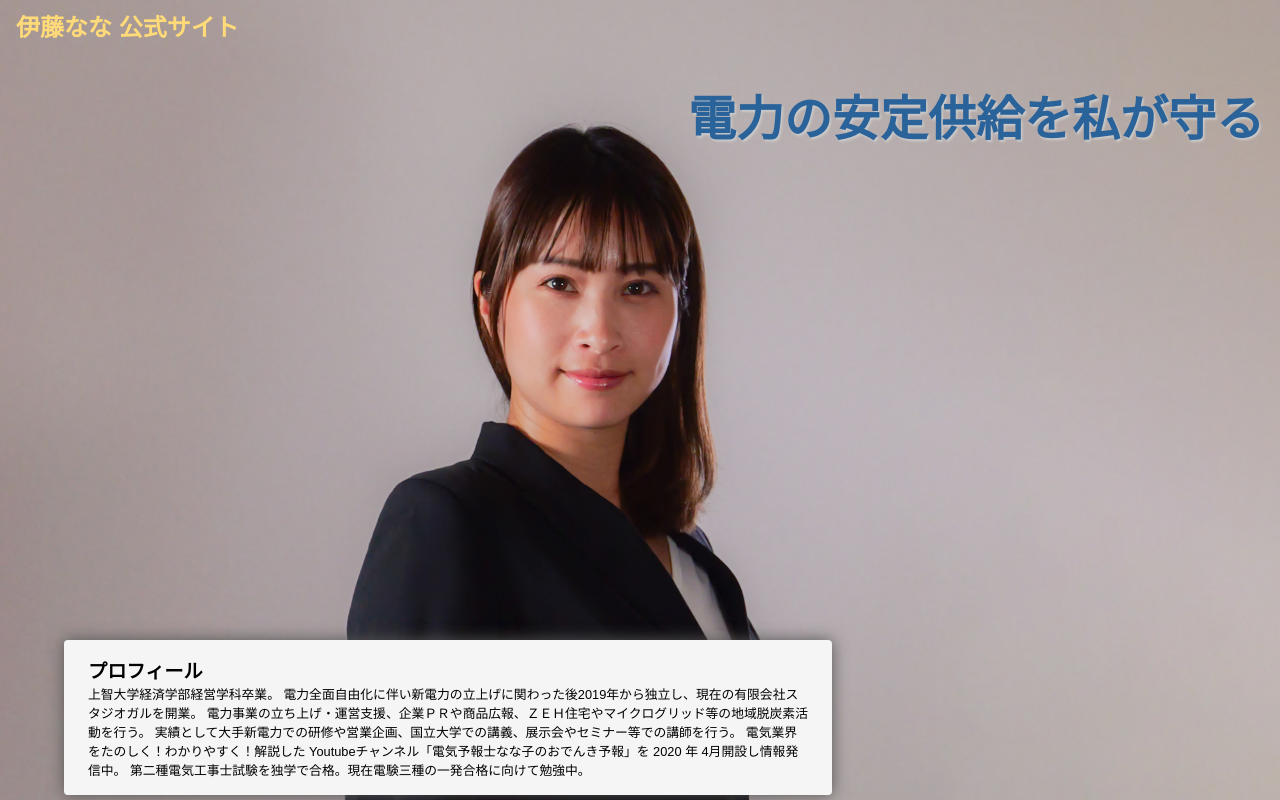
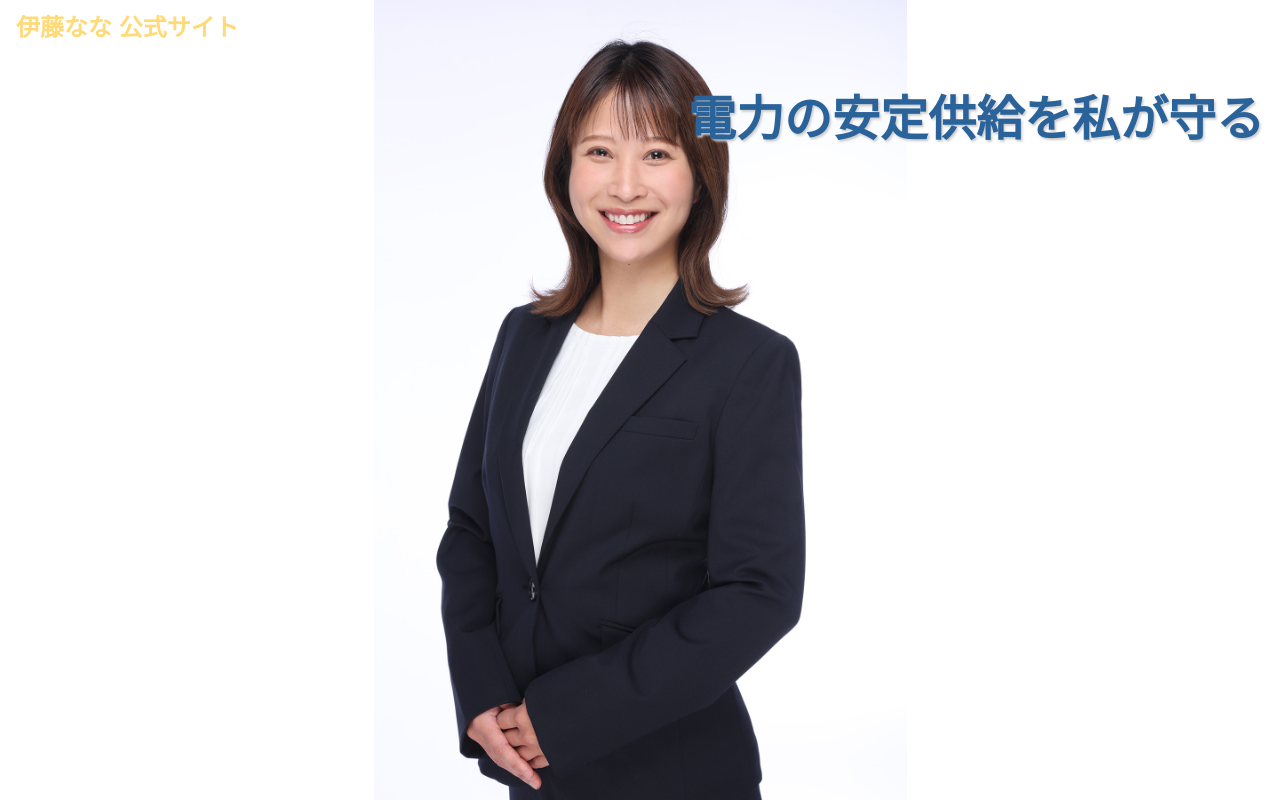
Before and after one commit to nanaito/itonana.com, a Next.js app: page / in a window 1280 px wide. Built offline with nearby package versions, Linux system fonts and the light colour scheme; a web font is replaced by a local one.

Commit message:
Replace image and profile

```diff
--- a/app/page.tsx
+++ b/app/page.tsx
@@ -11,7 +11,8 @@ const RootPage: NextPage = () => {
           alignItems: "end",
           backgroundImage: "url(profile.jpg)",
           backgroundPosition: "center",
-          backgroundSize: "cover",
+          backgroundRepeat: "no-repeat",
+          backgroundSize: "contain",
           display: "flex",
           minHeight: "100dvh",
           padding: "2rem",
@@ -37,32 +38,69 @@ const RootPage: NextPage = () => {
             電力の安定供給を私が守る
           </h1>
         </section>
-        <section
+      </section>
+      <section
+        style={{
+          fontSize: "1rem",
+          padding: "1rem 1.5rem",
+        }}
+      >
+        <h2>プロフィール</h2>
+        <div
           style={{
-            background: "#f5f5f5",
-            borderRadius: ".25rem",
-            boxShadow: "0 0 1rem #555",
-            fontSize: ".8rem",
-            left: "5vw",
-            maxWidth: "48rem",
-            padding: "1rem 1.5rem",
-            position: "absolute",
-            top: "80vh",
-            width: "90vw",
+            padding: ".5rem 0",
           }}
         >
-          <h2>プロフィール</h2>
-          上智大学経済学部経営学科卒業。
-          電力全面自由化に伴い新電力の立上げに関わった後2019年から独立し、現在の有限会社スタジオガルを開業。
-          電力事業の立ち上げ・運営支援、企業ＰＲや商品広報、ＺＥＨ住宅やマイクログリッド等の地域脱炭素活動を行う。
-          実績として大手新電力での研修や営業企画、国立大学での講義、展示会やセミナー等での講師を行う。
-          電気業界をたのしく！わかりやすく！解説した
-          Youtubeチャンネル「電気予報士なな子のおでんき予報」を 2020 年
-          4月開設し情報発信中。
-          第二種電気工事士試験を独学で合格。現在電験三種の一発合格に向けて勉強中。
-        </section>
+          伊藤なな
+          <br />
+          1989年埼玉県生まれ。 上智大学経済学部経営学科卒業。
+          <br />
+          在学中にバックパッカーとして世界各地を旅する。
+        </div>
+        <div
+          style={{
+            padding: ".5rem 0",
+          }}
+        >
+          再生可能エネルギー関連会社に入社し、
+          電力全面自由化に伴い小売り電気事業者の立ち上げに関わる。
+        </div>
+        <div
+          style={{
+            padding: ".5rem 0",
+          }}
+        >
+          2019年より独立開業。
+          <br />
+          電力事業の立ち上げから、運営や広報の支援業務を行う。
+          <br />
+          加えて、地域のカーボンニュートラル推進のため、ZEH住宅、マイクログリッドのプロジェクトに参画。
+        </div>
+        <div
+          style={{
+            padding: ".5rem 0",
+          }}
+        >
+          2020年より 電力業界の広報・啓発活動のため、Youtubeを開始。
+          <br />
+          業界をわかりやすく！楽しく解説した「電気予報士なな子のおでんき予報」チャンネルは1万3千人の視聴者。
+          <br />
+          これまで、電力会社などの企業での講演、学校での出前授業、展示会・イベントでの登壇を行う。
+        </div>
+        <div
+          style={{
+            padding: ".5rem 0",
+          }}
+        >
+          2024年に 『電気予報士なな子のおでんき予報』を出版。
+          <br />
+          「電気料金」「電力システム」「カーボンニュートラル」を解説した同書はAmazon１位を獲得、
+          <br />
+          第二種電気工事士、電験三種（電気主任技術者）を保有。
+          <br />
+          現在は一人前の技術者となるべく、定期点検をしながら実務経験を積む。
+        </div>
       </section>
-      <section style={{ height: "10rem" }}></section>
       <section
         style={{
           padding: "1rem",
```
Also changed, not shown: public/profile.jpg.
